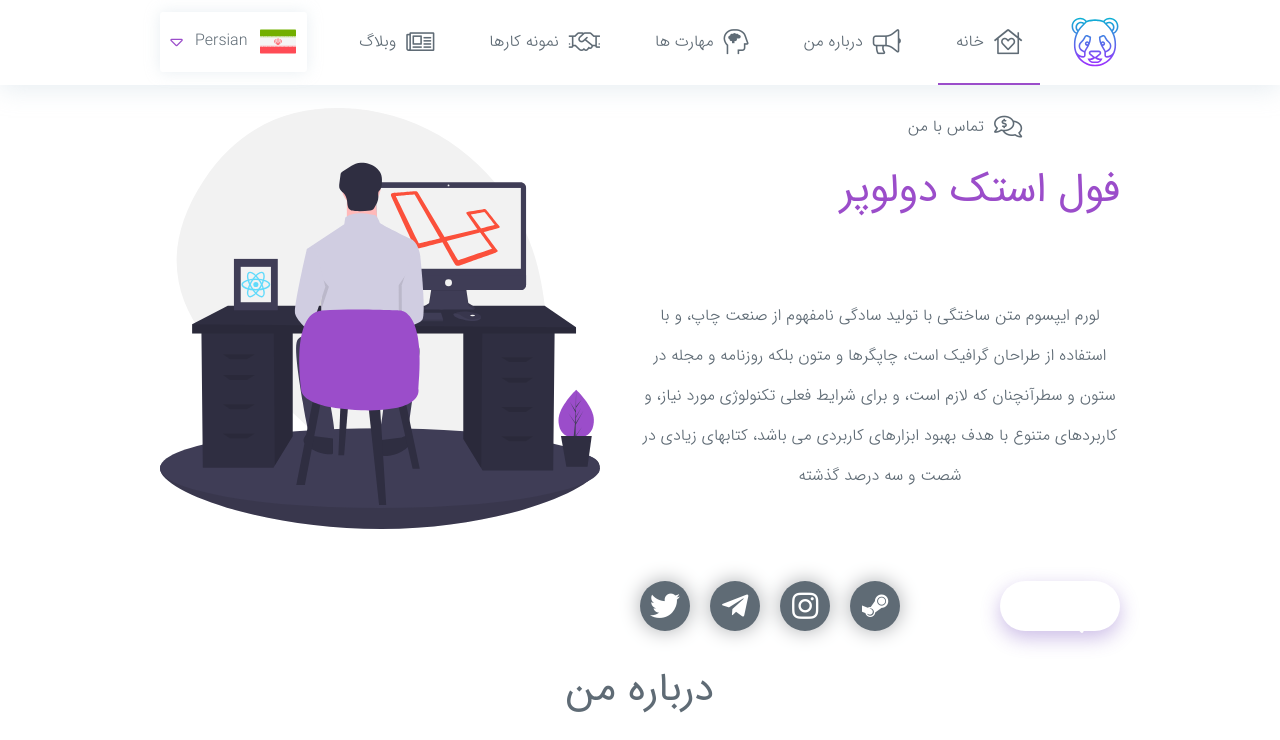
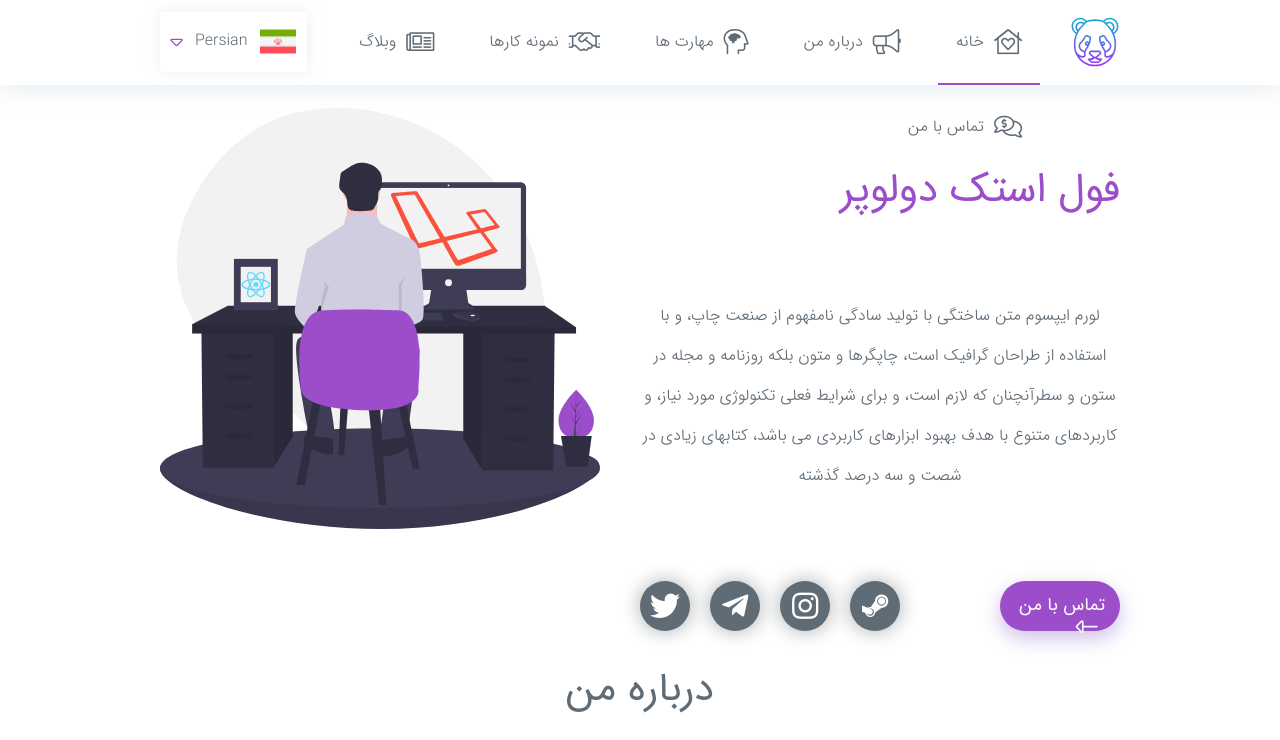
Before and after one commit to nerdpanda-ir/NerdPanda.Me, a React (Create React App) app: page / in a window 1280 px wide. Shown: the top 740 px of the page. Built offline with nearby package versions, Linux system fonts and the light colour scheme.

Commit message:
[file]{SocialWrapper.js}-> modify css class

```diff
--- a/src/components/Page/index/Header/Speciality/Info/SocialWrapper/SocialWrapper.js
+++ b/src/components/Page/index/Header/Speciality/Info/SocialWrapper/SocialWrapper.js
@@ -14,7 +14,7 @@ export default class SocialWrapper extends React.Component{
             (
                 <React.Fragment>
                     <section id='socialRow'>
-                        <Text className='flR bg-dark-perple color-white disIB boxSBB col-3 posRel sh1 btn' tagName='span' id='contactMeBtn'>
+                        <Text className='flR bg-perple-dark color-white disIB boxSBB col-3 posRel sh1 btn' tagName='span' id='contactMeBtn'>
                             تماس با من
                             <i className="fal fa-long-arrow-alt-left"></i>
                         </Text>
```
